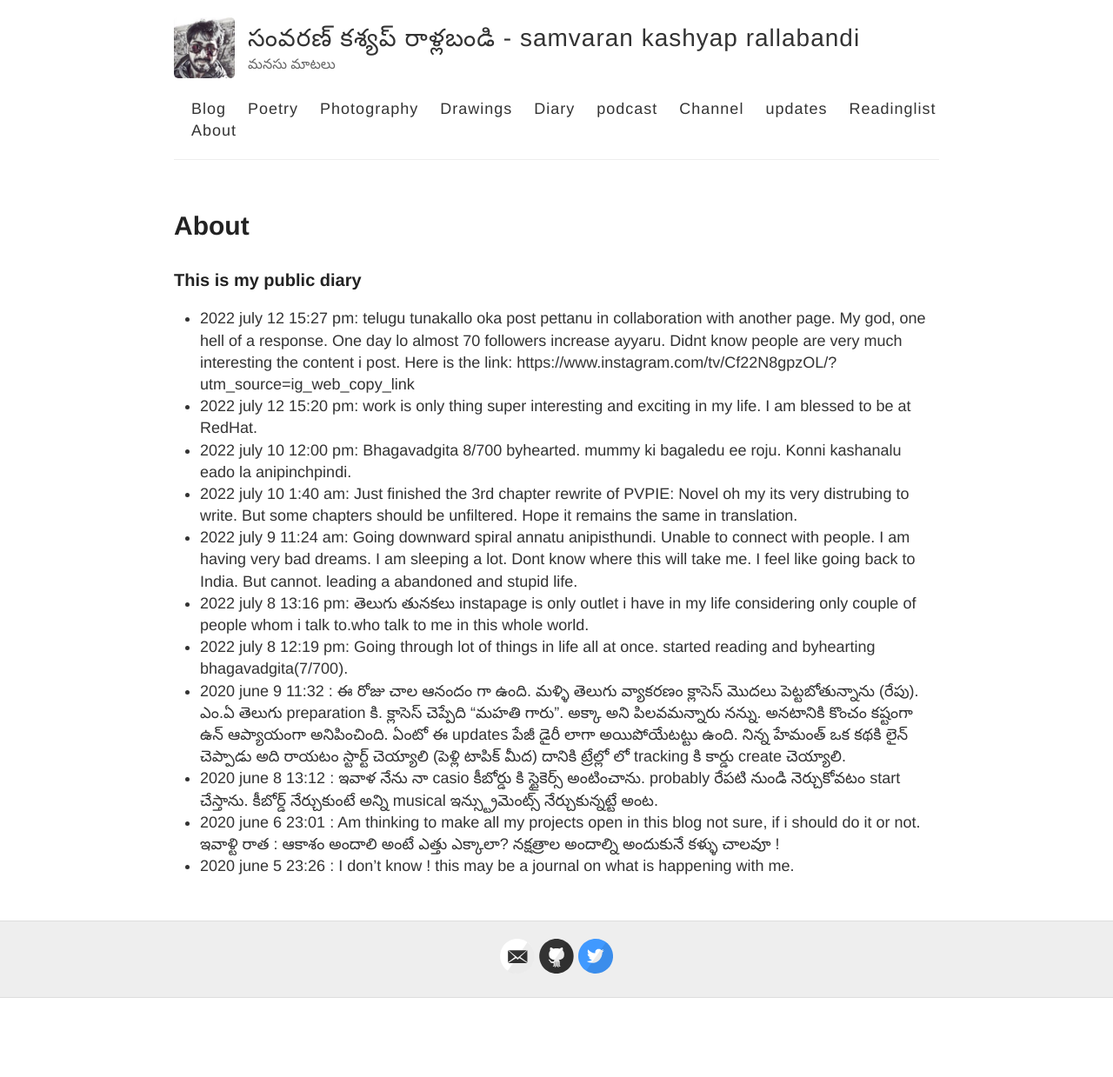
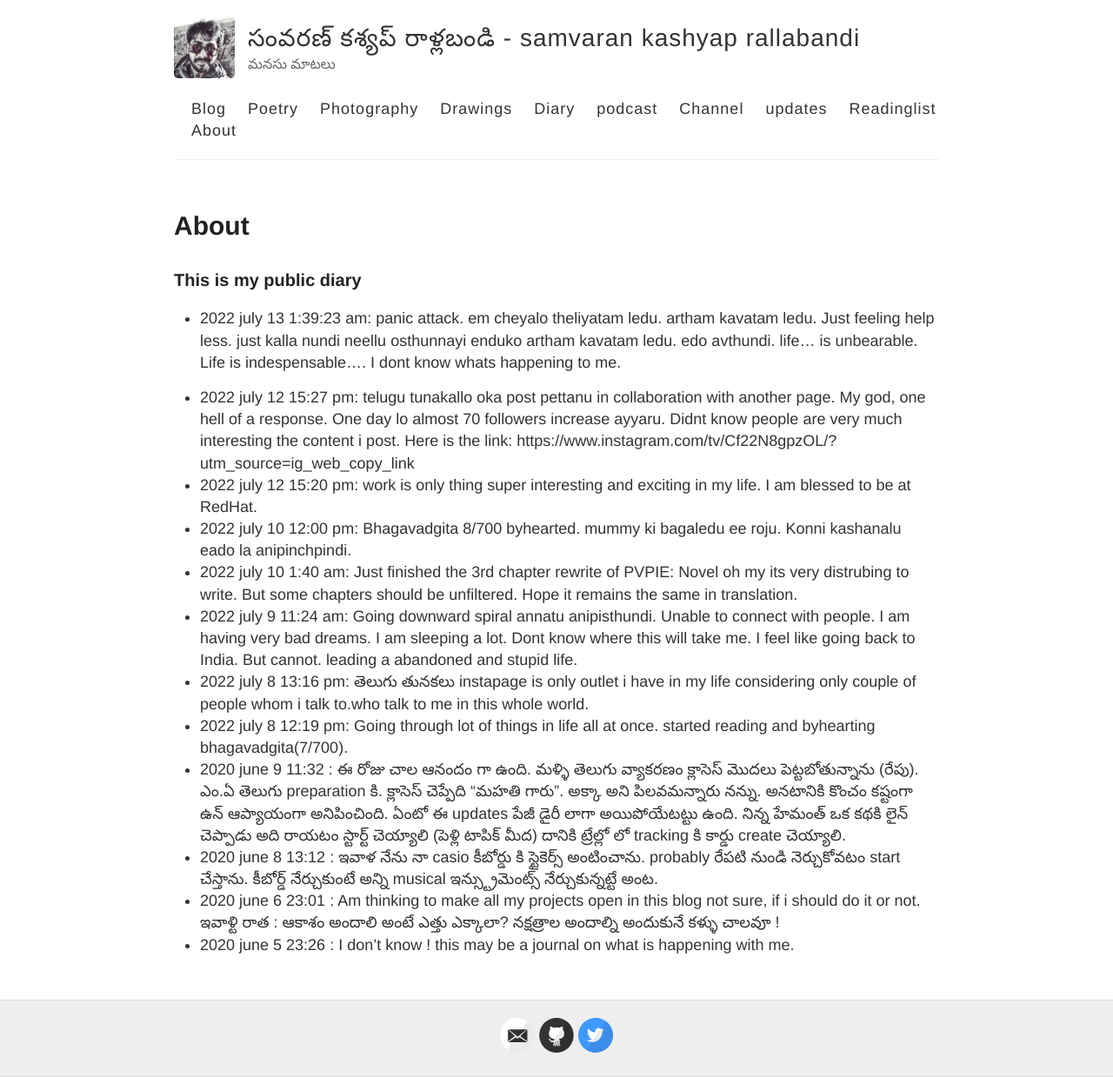
Before and after one commit to rsk/rsk.github.io, a Jekyll site: the page built from updates.md, in a window 1280 px wide. Shown: the whole page at 87% size. Built offline with Jekyll 4.4.1, drawn with Linux system fonts in a browser that asks for light colours; comment, search, counter and statistics services are not loaded; before the commit the page ends 1148 px from its top, so only the background shows below that.

Commit message:
Update updates.md

```diff
--- a/updates.md
+++ b/updates.md
@@ -6,6 +6,7 @@ permalink: /updates/
 
 
 ### This is my public diary
+- 2022 july 13 1:39:23 am: panic attack. em cheyalo theliyatam ledu. artham kavatam ledu. Just feeling help less. just kalla nundi neellu osthunnayi enduko artham kavatam ledu. edo avthundi. life... is unbearable. Life is indespensable.... I dont know whats happening to me.
 
 - 2022 july 12 15:27 pm: telugu tunakallo oka post pettanu in collaboration with another page. My god, one hell of a response. One day lo almost 70 followers increase ayyaru. Didnt know people are very much interesting the content i post.
 Here is the link: https://www.instagram.com/tv/Cf22N8gpzOL/?utm_source=ig_web_copy_link
```
